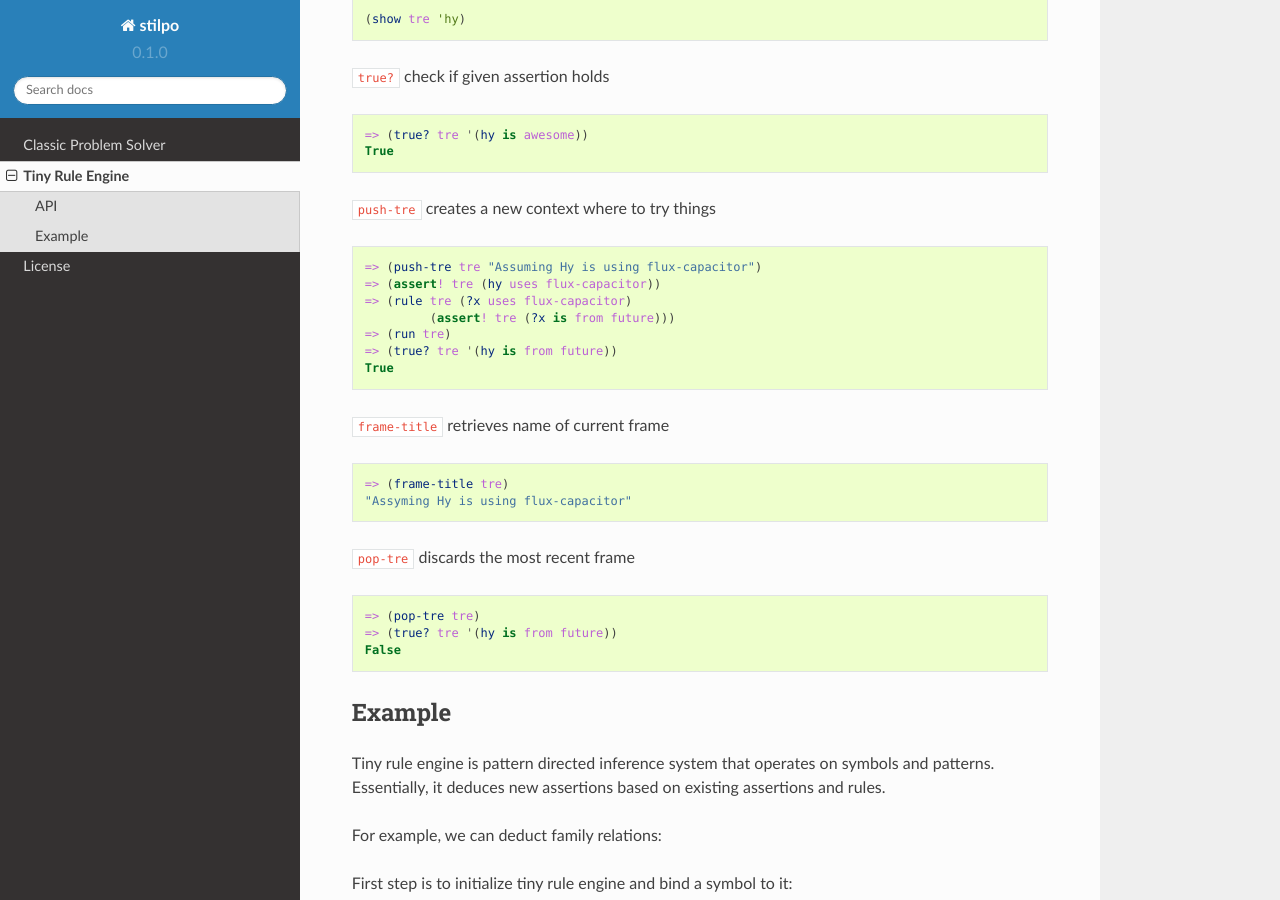
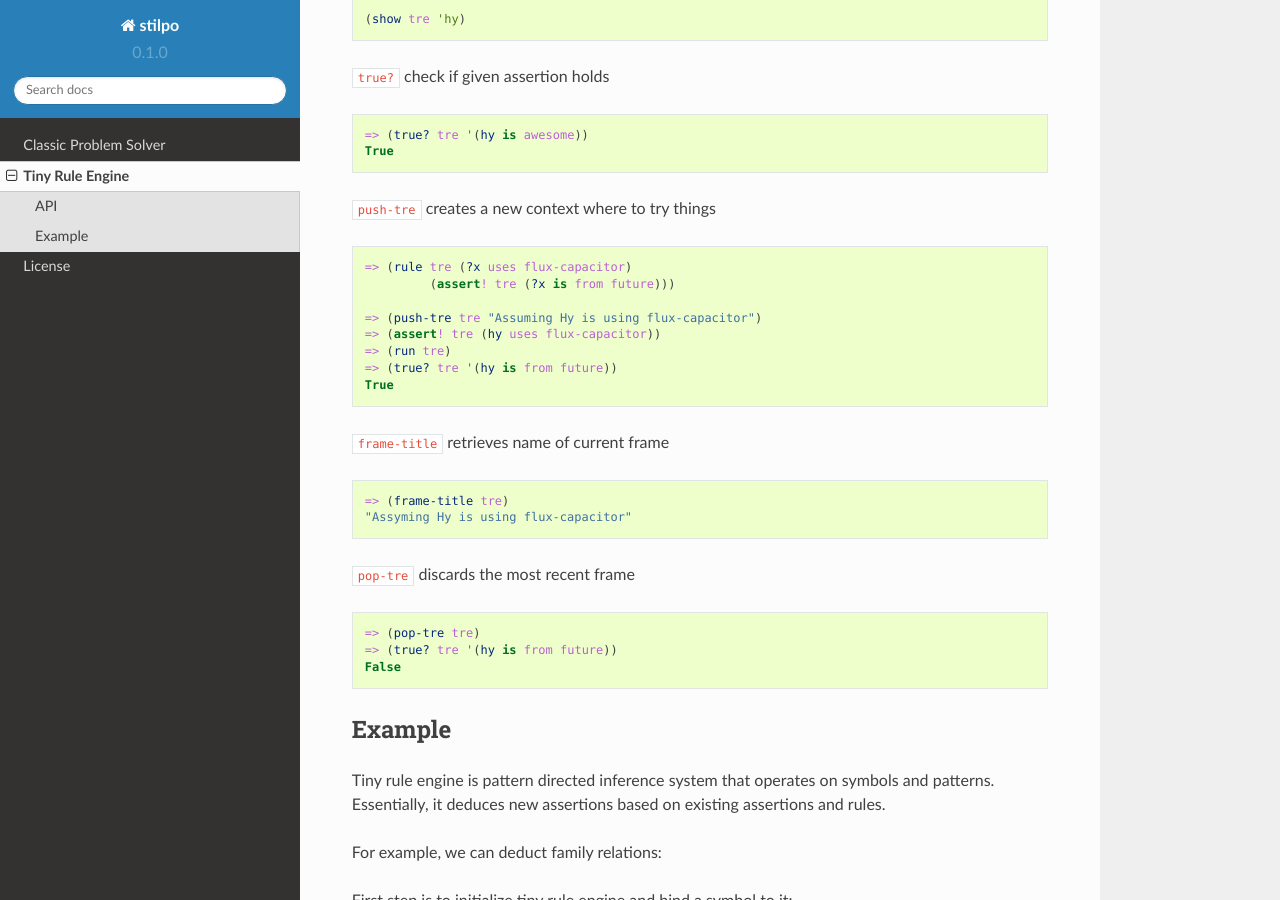
Before and after one commit to tuturto/stilpo, a Sphinx documentation site: the page built from doc/source/tre.rst, in a window 1280 px wide and 900 px high, scrolled down 747 px. Built offline with Sphinx 7.4.7 and the Read the Docs theme 2.0.0, drawn with Linux system fonts in a browser that asks for light colours.

Commit message:
slight rearrange of example

```diff
--- a/doc/source/tre.rst
+++ b/doc/source/tre.rst
@@ -46,10 +46,11 @@ API
 
 .. code:: hy
 
+   => (rule tre (?x uses flux-capacitor)
+            (assert! tre (?x is from future)))
+
    => (push-tre tre "Assuming Hy is using flux-capacitor")
    => (assert! tre (hy uses flux-capacitor))
-   => (rule tre (?x uses flux-capacitor)
-            (assert! tre (?x is from future)))
    => (run tre)
    => (true? tre '(hy is from future))
    True
```
